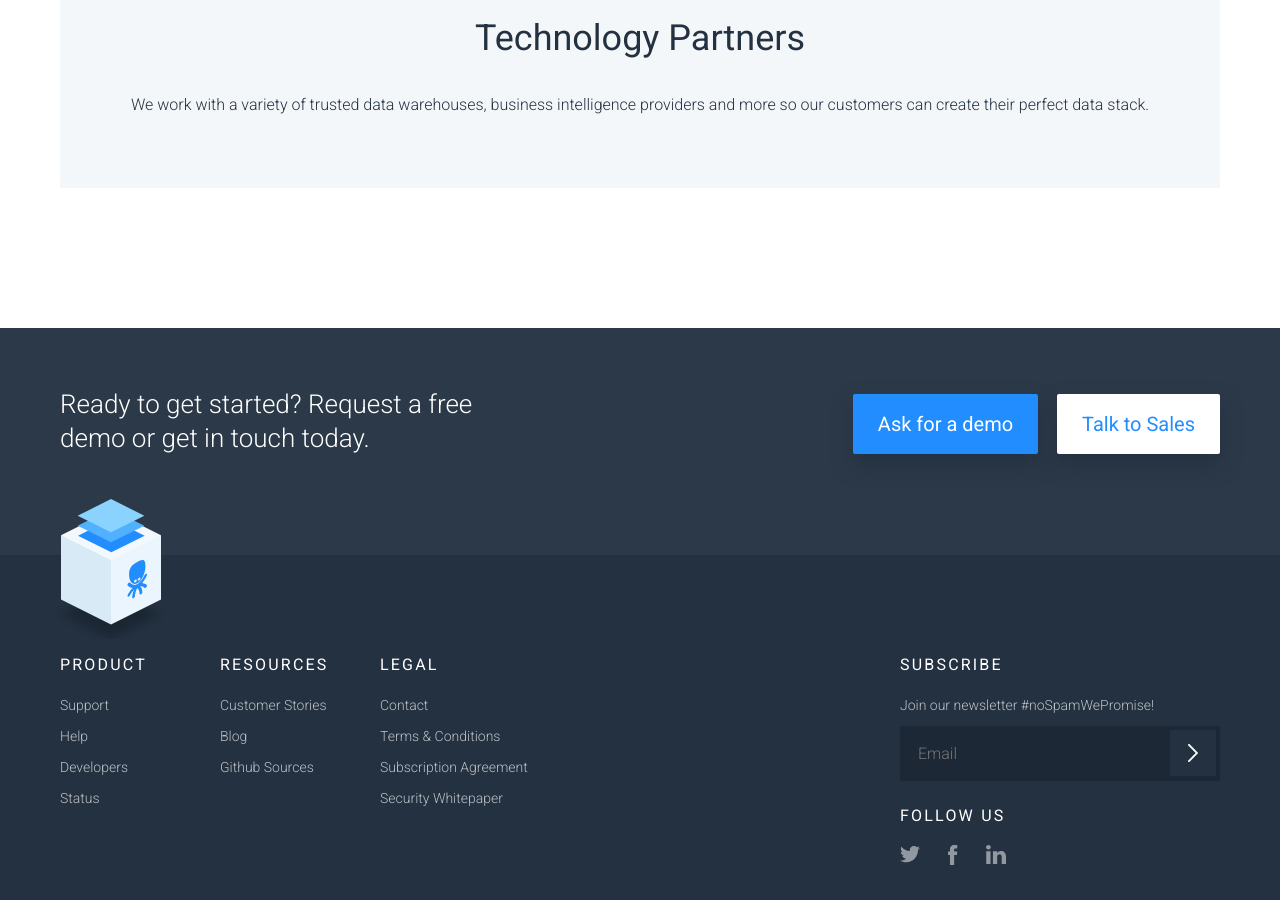
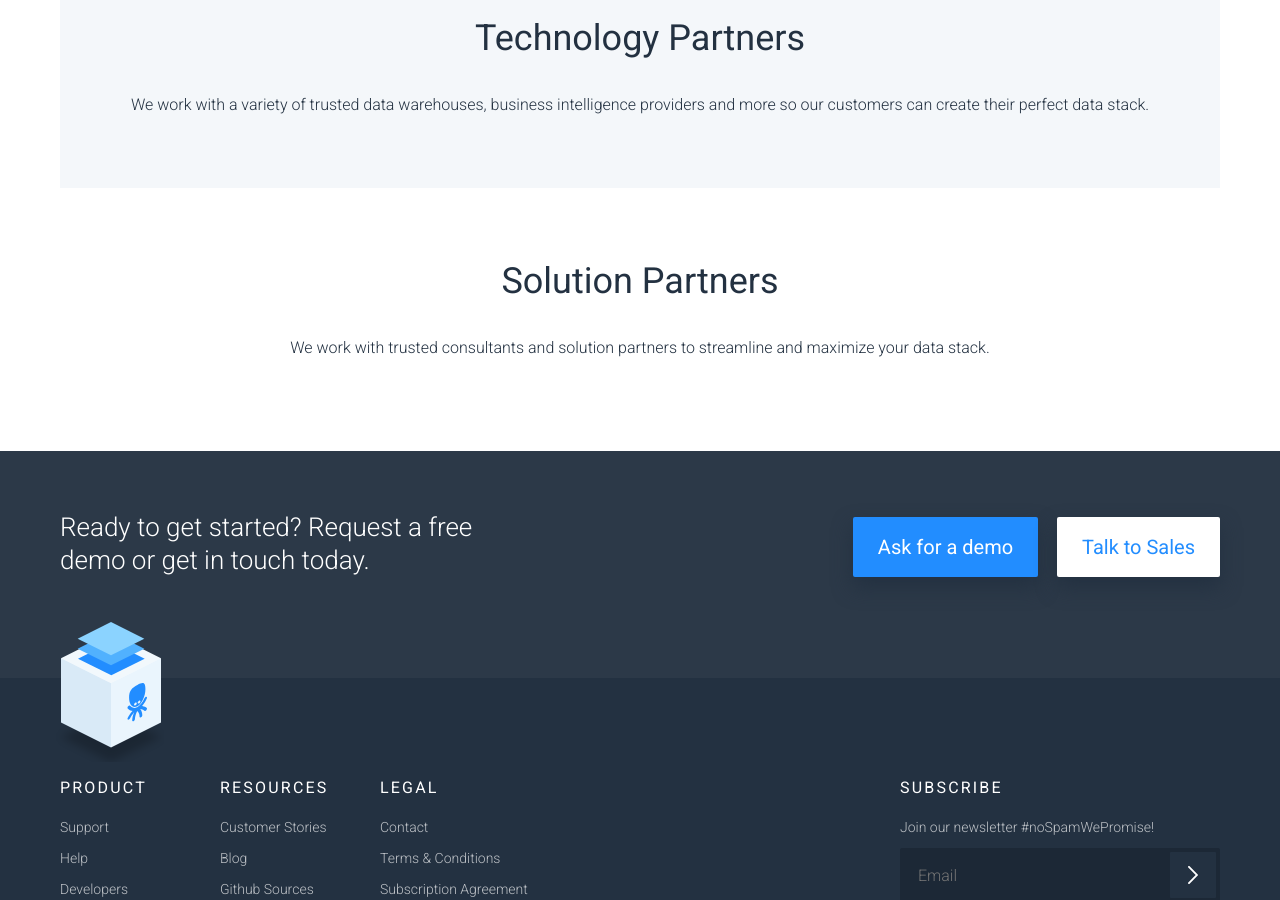
Before and after one commit to keboola/website, a Jekyll site: the page built from partners.md, in a window 1280 px wide and 900 px high, scrolled down 603 px. Built offline with Jekyll 4.4.1, drawn with Linux system fonts in a browser that asks for light colours; nearby versions of some CDN libraries; a script that is not in the unit is left out.

Commit message:
Update from Forestry.io Martin Karasek updated partners.md

```diff
--- a/partners.md
+++ b/partners.md
@@ -24,8 +24,9 @@ page_sections:
   list: []
 - template: article-partners
   block: article-partners
-  headline: ''
-  content: ''
+  headline: Solution Partners
+  content: We work with trusted consultants and solution partners to streamline and
+    maximize your data stack.
   blue-background: false
   list: []
 
```
